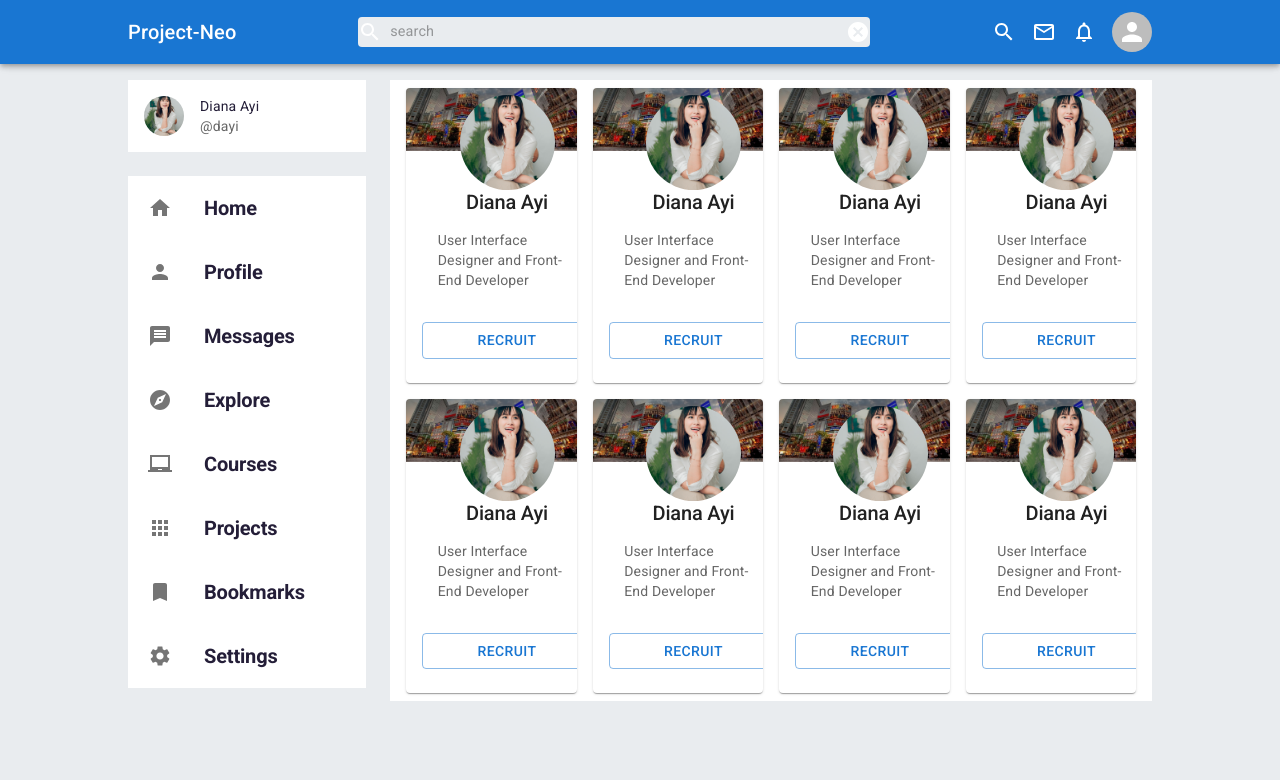
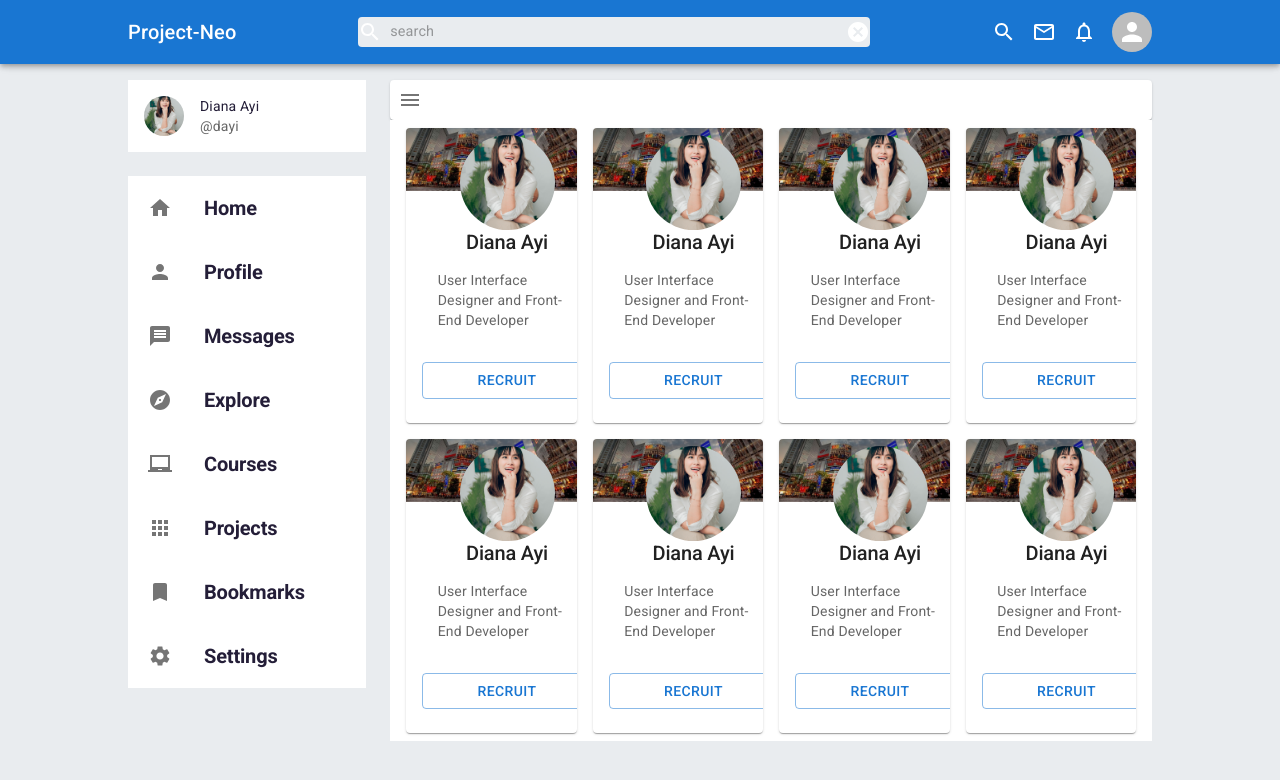
Before and after one commit to jpzambranoleon/project-neo-front-end, a React (Create React App) app: page /explore in a window 1280 px wide. Shown: the top 780 px of the page. Built offline with nearby package versions, Linux system fonts and the light colour scheme.

Commit message:
updated Explore.jsx

```diff
--- a/src/pages/Explore/Explore.jsx
+++ b/src/pages/Explore/Explore.jsx
@@ -4,6 +4,7 @@ import { makeStyles } from "@mui/styles";
 import Sidebar from "../../components/Sidebar";
 import Users from "./components/Users";
 import User from "../../components/User";
+import SearchBar from "./components/SearchBar";
 
 const useStyles = makeStyles((theme) => ({
     boxContainer: {
@@ -32,6 +33,7 @@ export default function Explore() {
                     </Grid>
                     <Grid item sm={9}>
                         <Box>
+                            <SearchBar />
                             <Users />
                         </Box>
                     </Grid>
```
